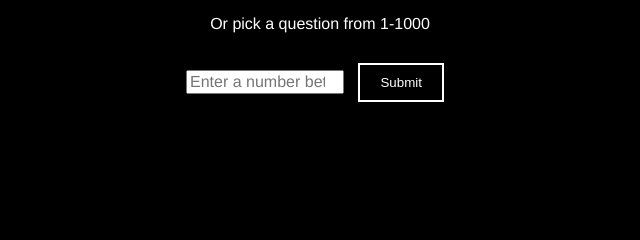
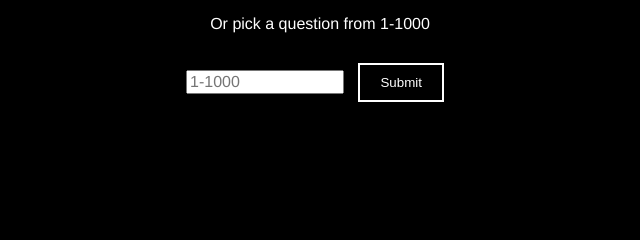
Before and after one commit to coltonmul/coltonmul.github.io, a plain HTML site: page index.html in a window 1280 px wide. Shown: the part 447-687 px from the top of the page, 320-960 px from the left. Drawn offline with Linux system fonts and the light colour scheme.

Commit message:
Update index.html

```diff
--- a/index.html
+++ b/index.html
@@ -36,7 +36,7 @@
     Or pick a question from 1-1000
   </p>
   <div id="numberContainer">
-  <input type="number" id="questionNumber" min="1" max="1000" placeholder="Enter a number between 1 and 1000" maxlength="4" >
+  <input type="number" id="questionNumber" min="1" max="1000" placeholder="1-1000" maxlength="4" >
   <button onclick="getQuestion()">Submit</button>
   </div>
 </br>
```
